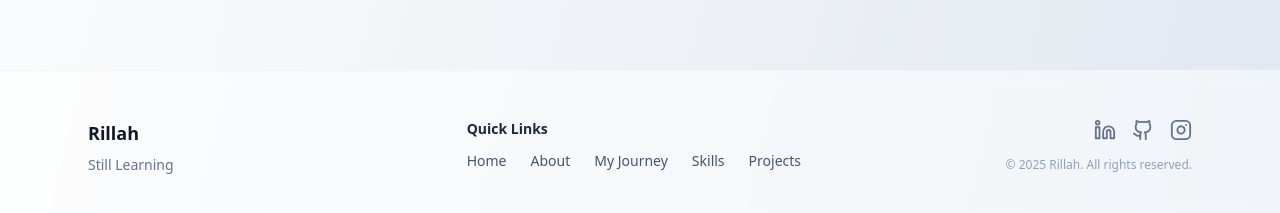
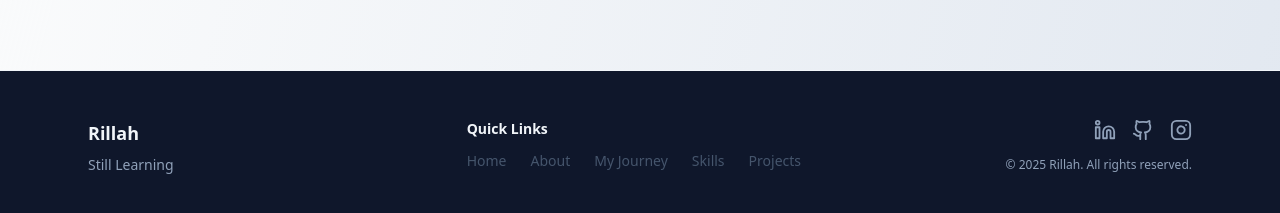
Before and after one commit to SerenaaaaRN/portfolio-rillah-next, a Next.js app: page / in a window 1280 px wide. Shown: the part 4942-5155 px from the top of the page. Built offline with nearby package versions, Linux system fonts and the light colour scheme; no server answers; the database is empty.

Commit message:
ubah warna footer jadi slate 900

```diff
--- a/components/Footer.tsx
+++ b/components/Footer.tsx
@@ -31,12 +31,12 @@ export const Footer: React.FC = () => {
       initial="hidden"
       whileInView="show"
       viewport={{ once: true, amount: 0.1 }}
-      className="bg-white/50 backdrop-blur-sm border-t border-slate-100 py-12 mt-20"
+      className="bg-slate-900 backdrop-blur-sm border-t border-slate-100 py-12 mt-20"
     >
       <div className="max-w-6xl mx-auto px-6 grid grid-cols-1 md:grid-cols-3 gap-8 text-center md:text-left">
         <motion.div variants={FadeRight} className="space-y-2">
-          <h3 className="font-bold text-slate-900 text-lg">Rillah</h3>
-          <p className="text-slate-500 text-sm">
+          <h3 className="font-bold text-slate-100 text-lg">Rillah</h3>
+          <p className="text-slate-400 text-sm">
             Still Learning
           </p>
         </motion.div>
@@ -45,7 +45,7 @@ export const Footer: React.FC = () => {
           variants={FadeRight}
           className="flex flex-col items-center md:items-start gap-3 text-sm text-slate-600 font-medium"
         >
-          <h4 className="font-semibold text-slate-800">Quick Links</h4>
+          <h4 className="font-semibold text-slate-100">Quick Links</h4>
           <div className="flex flex-wrap justify-center gap-x-6 gap-y-2">
             {footerLinks.map((link) => (
               <a
@@ -70,7 +70,7 @@ export const Footer: React.FC = () => {
                 href={link.href}
                 whileHover={{ y: -3, scale: 1.1 }}
                 whileTap={{ scale: 0.95 }}
-                className="text-slate-500 hover:text-slate-900 transition-colors"
+                className="text-slate-400 hover:text-slate-100 transition-colors"
               >
                 <link.icon size={22} />
               </motion.a>
```
